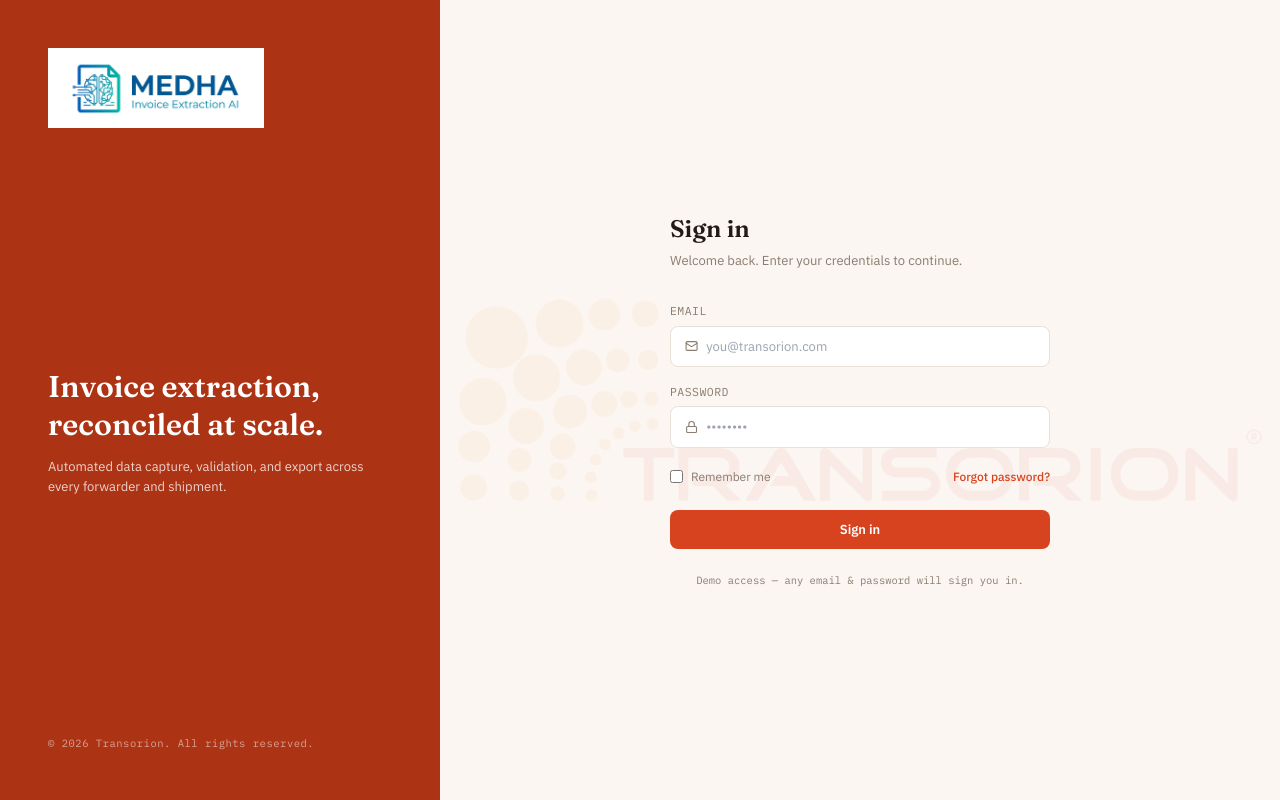
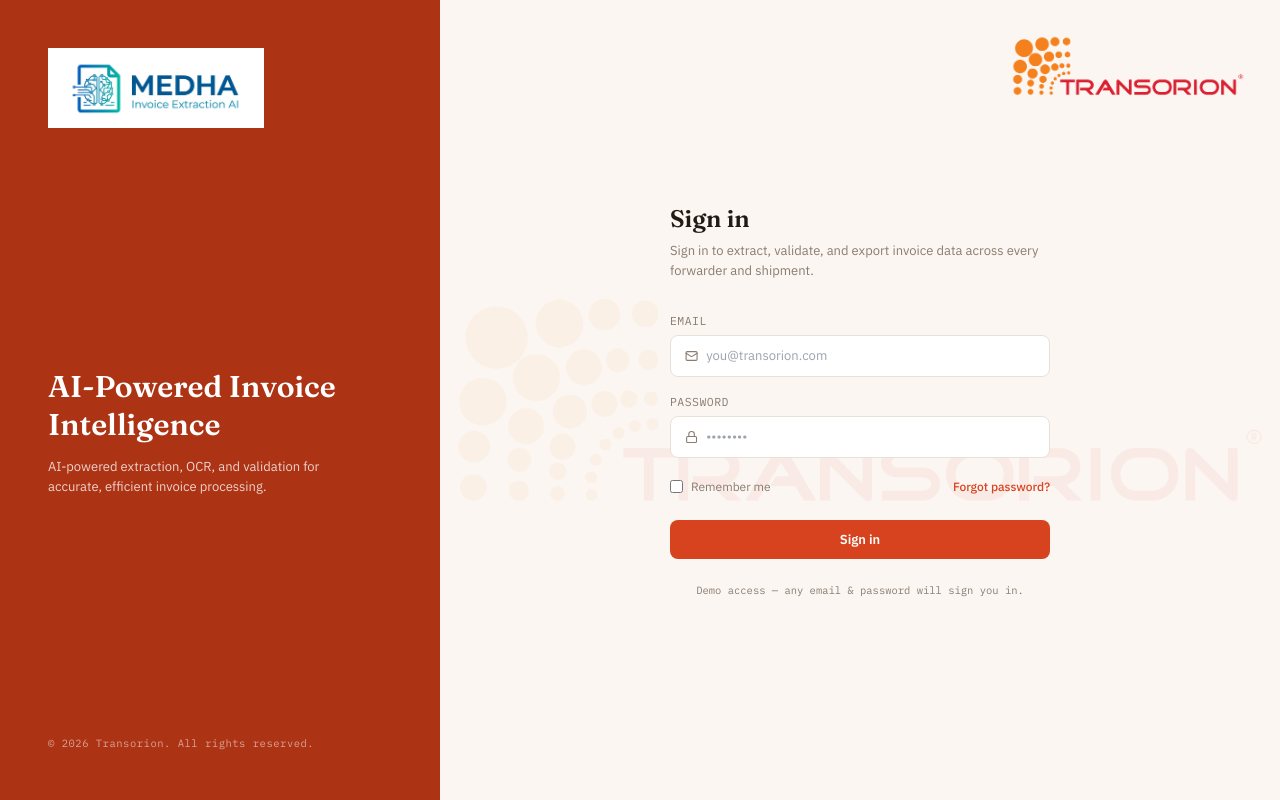
Before and after one commit to HildaColan/medha-invoice-intelligence, a React (Vite) app: page /login in a window 1280 px wide. Built offline with nearby package versions, Linux system fonts and the light colour scheme; the HTML template or start-up script is replaced by a standard one.

Commit message:
client changes

```diff
--- a/src/data/validationRules.ts
+++ b/src/data/validationRules.ts
@@ -7,11 +7,13 @@ export const VALIDATION_RULE_TYPES: ValidationRuleType[] = [
   "Master validation",
 ];
 
+export const ALL_TEMPLATES_OPTION = "All templates";
+
 export const VALIDATION_RULES: ValidationRule[] = [
-  { id: "vr-invoice-number-mandatory", field: "Invoice Number", ruleType: "Mandatory", condition: "Must not be empty", enabled: true },
-  { id: "vr-qty-unit-price", field: "Quantity × Unit Price", ruleType: "Calculation", condition: "≈ Line Value (tolerance 1%)", enabled: true },
-  { id: "vr-invoice-number-duplicate-check", field: "Invoice Number", ruleType: "Duplicate check", condition: "Unique within job", enabled: true },
-  { id: "vr-hsn-cth-master-validation", field: "HSN/CTH", ruleType: "Master validation", condition: "Must exist in product master", enabled: true },
-  { id: "vr-invoice-total", field: "Invoice Total", ruleType: "Calculation", condition: "≈ Sum of line values + tax", enabled: true },
-  { id: "vr-currency-mandatory", field: "Currency", ruleType: "Mandatory", condition: "Must not be empty", enabled: false },
+  { id: "vr-invoice-number-mandatory", field: "Invoice Number", ruleType: "Mandatory", condition: "Must not be empty", enabled: true, template: ALL_TEMPLATES_OPTION },
+  { id: "vr-qty-unit-price", field: "Quantity × Unit Price", ruleType: "Calculation", condition: "≈ Line Value (tolerance 1%)", enabled: true, template: ALL_TEMPLATES_OPTION },
+  { id: "vr-invoice-number-duplicate-check", field: "Invoice Number", ruleType: "Duplicate check", condition: "Unique within job", enabled: true, template: ALL_TEMPLATES_OPTION },
+  { id: "vr-hsn-cth-master-validation", field: "HSN/CTH", ruleType: "Master validation", condition: "Must exist in product master", enabled: true, template: "Logysis" },
+  { id: "vr-invoice-total", field: "Invoice Total", ruleType: "Calculation", condition: "≈ Sum of line values + tax", enabled: true, template: ALL_TEMPLATES_OPTION },
+  { id: "vr-currency-mandatory", field: "Currency", ruleType: "Mandatory", condition: "Must not be empty", enabled: false, template: "Focus ERP" },
 ];
--- a/src/features/administration/panels/ValidationRulesPanel.tsx
+++ b/src/features/administration/panels/ValidationRulesPanel.tsx
@@ -2,11 +2,20 @@ import { useState } from "react";
 import { PenLine, Plus, Trash2 } from "lucide-react";
 import { T, fontBody } from "@/theme/tokens";
 import { Field, Modal, SelectField, Td, Th, Toggle } from "@/components/ui";
-import { VALIDATION_RULES, VALIDATION_RULE_TYPES } from "@/data";
+import { ALL_TEMPLATES_OPTION, OUTPUT_TEMPLATES, VALIDATION_RULES, VALIDATION_RULE_TYPES } from "@/data";
 import type { ValidationRule, ValidationRuleType } from "@/types";
 import { useAuditLog } from "../auditLog";
 
-const EMPTY_RULE: ValidationRule = { id: "", field: "", ruleType: VALIDATION_RULE_TYPES[0], condition: "", enabled: true };
+const TEMPLATE_OPTIONS = [ALL_TEMPLATES_OPTION, ...OUTPUT_TEMPLATES.map((t) => t.name)];
+
+const EMPTY_RULE: ValidationRule = {
+  id: "",
+  field: "",
+  ruleType: VALIDATION_RULE_TYPES[0],
+  condition: "",
+  enabled: true,
+  template: ALL_TEMPLATES_OPTION,
+};
 
 function slugify(value: string): string {
   return value.trim().toLowerCase().replace(/[^a-z0-9]+/g, "-").replace(/(^-|-$)/g, "");
@@ -99,7 +108,7 @@ export function ValidationRulesPanel() {
       <div className="rounded-2xl overflow-hidden" style={{ background: T.card, border: `1px solid ${T.hair}` }}>
         <table className="w-full">
           <thead>
-            <tr><Th>Field</Th><Th>Rule type</Th><Th>Condition</Th><Th>Status</Th><Th></Th></tr>
+            <tr><Th>Field</Th><Th>Rule type</Th><Th>Condition</Th><Th>Template</Th><Th>Status</Th><Th></Th></tr>
           </thead>
           <tbody>
             {rules.map((r) => (
@@ -107,6 +116,7 @@ export function ValidationRulesPanel() {
                 <Td mono>{r.field}</Td>
                 <Td>{r.ruleType}</Td>
                 <Td>{r.condition}</Td>
+                <Td>{r.template}</Td>
                 <Td>
                   <div className="flex items-center gap-2">
                     <Toggle on={r.enabled} onChange={() => toggleEnabled(r)} />
@@ -163,6 +173,12 @@ export function ValidationRulesPanel() {
             onChange={(v) => setForm({ ...form, ruleType: v as ValidationRuleType })}
             options={VALIDATION_RULE_TYPES}
           />
+          <SelectField
+            label="Template"
+            value={form.template}
+            onChange={(v) => setForm({ ...form, template: v })}
+            options={TEMPLATE_OPTIONS}
+          />
           <Field label="Condition" value={form.condition} onChange={(v) => setForm({ ...form, condition: v })} />
         </div>
         {error && (
--- a/src/features/auth/LoginView.tsx
+++ b/src/features/auth/LoginView.tsx
@@ -29,25 +29,62 @@ export function LoginView() {
   };
 
   return (
-    <div className="min-h-screen flex" style={{ ...fontBody, background: T.mist }}>
+    <div
+      className="min-h-screen flex"
+      style={{ ...fontBody, background: T.mist }}
+    >
       <div
         className="hidden lg:flex w-[440px] shrink-0 flex-col justify-between p-12"
         style={{ background: T.brassDeep }}
       >
-        <div className="px-3 py-2  inline-flex w-fit" style={{ background: "#fff" }}>
-          <img src={medhaLogo} alt="MEDHA — Invoice Extraction AI" className="h-16 w-auto" />
+        <div>
+          <div
+            className="px-3 py-2 inline-flex w-fit"
+            style={{ background: "#fff" }}
+          >
+            <img
+              src={medhaLogo}
+              alt="MEDHA — Invoice Extraction AI"
+              className="h-16 w-auto"
+            />
+          </div>
         </div>
 
         <div>
-          <div style={{ ...fontDisplay, color: "#fff", fontWeight: 600, fontSize: 30, lineHeight: 1.25, maxWidth: 320 }}>
-            Invoice extraction, reconciled at scale.
+          <div
+            style={{
+              ...fontDisplay,
+              color: "#fff",
+              fontWeight: 600,
+              fontSize: 30,
+              lineHeight: 1.25,
+              maxWidth: 320,
+            }}
+          >
+            AI-Powered Invoice Intelligence
           </div>
-          <div style={{ ...fontBody, color: "rgba(255,255,255,0.78)", fontSize: 13, marginTop: 14, maxWidth: 320 }}>
-            Automated data capture, validation, and export across every forwarder and shipment.
+          <div
+            style={{
+              ...fontBody,
+              color: "rgba(255,255,255,0.78)",
+              fontSize: 13,
+              marginTop: 14,
+              maxWidth: 320,
+            }}
+          >
+            AI-powered extraction, OCR, and validation for accurate, efficient
+            invoice processing.
           </div>
         </div>
 
-        <div style={{ ...fontMono, color: "rgba(255,255,255,0.55)", fontSize: 10.5, letterSpacing: "0.05em" }}>
+        <div
+          style={{
+            ...fontMono,
+            color: "rgba(255,255,255,0.55)",
+            fontSize: 10.5,
+            letterSpacing: "0.05em",
+          }}
+        >
           © {new Date().getFullYear()} Transorion. All rights reserved.
         </div>
       </div>
@@ -60,11 +97,36 @@ export function LoginView() {
           className="pointer-events-none select-none absolute top-1/2 left-1/2 -translate-x-1/2 -translate-y-1/2 z-0 w-[100%] max-w-[1500px]"
           style={{ opacity: 0.05 }}
         />
-        <form onSubmit={handleSubmit} className="relative z-10 w-full max-w-[380px]">
+        <img
+          src={transorionLogo}
+          alt="Transorion"
+          className="absolute top-8 right-8 z-10 w-60 h-auto"
+        />
+        <form
+          onSubmit={handleSubmit}
+          className="relative z-10 w-full max-w-[380px]"
+        >
           <div className="mb-8">
-            <div style={{ ...fontDisplay, color: T.ink, fontWeight: 600, fontSize: 24 }}>Sign in</div>
-            <div style={{ ...fontBody, color: T.slateSoft, fontSize: 13, marginTop: 4 }}>
-              Welcome back. Enter your credentials to continue.
+            <div
+              style={{
+                ...fontDisplay,
+                color: T.ink,
+                fontWeight: 600,
+                fontSize: 24,
+              }}
+            >
+              Sign in
+            </div>
+            <div
+              style={{
+                ...fontBody,
+                color: T.slateSoft,
+                fontSize: 13,
+                marginTop: 4,
+              }}
+            >
+              Sign in to extract, validate, and export invoice data across every
+              forwarder and shipment.
             </div>
           </div>
 
@@ -72,7 +134,11 @@ export function LoginView() {
             <div>
               <label
                 className="block text-[11.5px] mb-1.5"
-                style={{ ...fontMono, color: T.slateSoft, letterSpacing: "0.04em" }}
+                style={{
+                  ...fontMono,
+                  color: T.slateSoft,
+                  letterSpacing: "0.04em",
+                }}
               >
                 EMAIL
               </label>
@@ -96,7 +162,11 @@ export function LoginView() {
             <div>
               <label
                 className="block text-[11.5px] mb-1.5"
-                style={{ ...fontMono, color: T.slateSoft, letterSpacing: "0.04em" }}
+                style={{
+                  ...fontMono,
+                  color: T.slateSoft,
+                  letterSpacing: "0.04em",
+                }}
               >
                 PASSWORD
               </label>
@@ -116,14 +186,25 @@ export function LoginView() {
               </div>
             </div>
 
-            {error && <div style={{ ...fontBody, color: T.rust, fontSize: 12 }}>{error}</div>}
+            {error && (
+              <div style={{ ...fontBody, color: T.rust, fontSize: 12 }}>
+                {error}
+              </div>
+            )}
 
             <div className="flex items-center justify-between mt-1">
-              <label className="flex items-center gap-2 text-[12px]" style={{ ...fontBody, color: T.slateSoft }}>
+              <label
+                className="flex items-center gap-2 text-[12px]"
+                style={{ ...fontBody, color: T.slateSoft }}
+              >
                 <input type="checkbox" style={{ accentColor: T.brass }} />
                 Remember me
               </label>
-              <button type="button" className="text-[12px] font-medium" style={{ ...fontBody, color: T.brass }}>
+              <button
+                type="button"
+                className="text-[12px] font-medium"
+                style={{ ...fontBody, color: T.brass }}
+              >
                 Forgot password?
               </button>
             </div>
@@ -137,7 +218,10 @@ export function LoginView() {
             </button>
           </div>
 
-          <div className="mt-6 text-center" style={{ ...fontMono, color: T.slateSoft, fontSize: 10.5 }}>
+          <div
+            className="mt-6 text-center"
+            style={{ ...fontMono, color: T.slateSoft, fontSize: 10.5 }}
+          >
             Demo access — any email &amp; password will sign you in.
           </div>
         </form>
--- a/src/types/index.ts
+++ b/src/types/index.ts
@@ -81,6 +81,7 @@ export interface ValidationRule {
   ruleType: ValidationRuleType;
   condition: string;
   enabled: boolean;
+  template: string;
 }
 
 export interface OutputFieldMapping {
```
Also changed, not shown: src/features/dashboard/DashboardView.tsx (+96 -3 lines).
